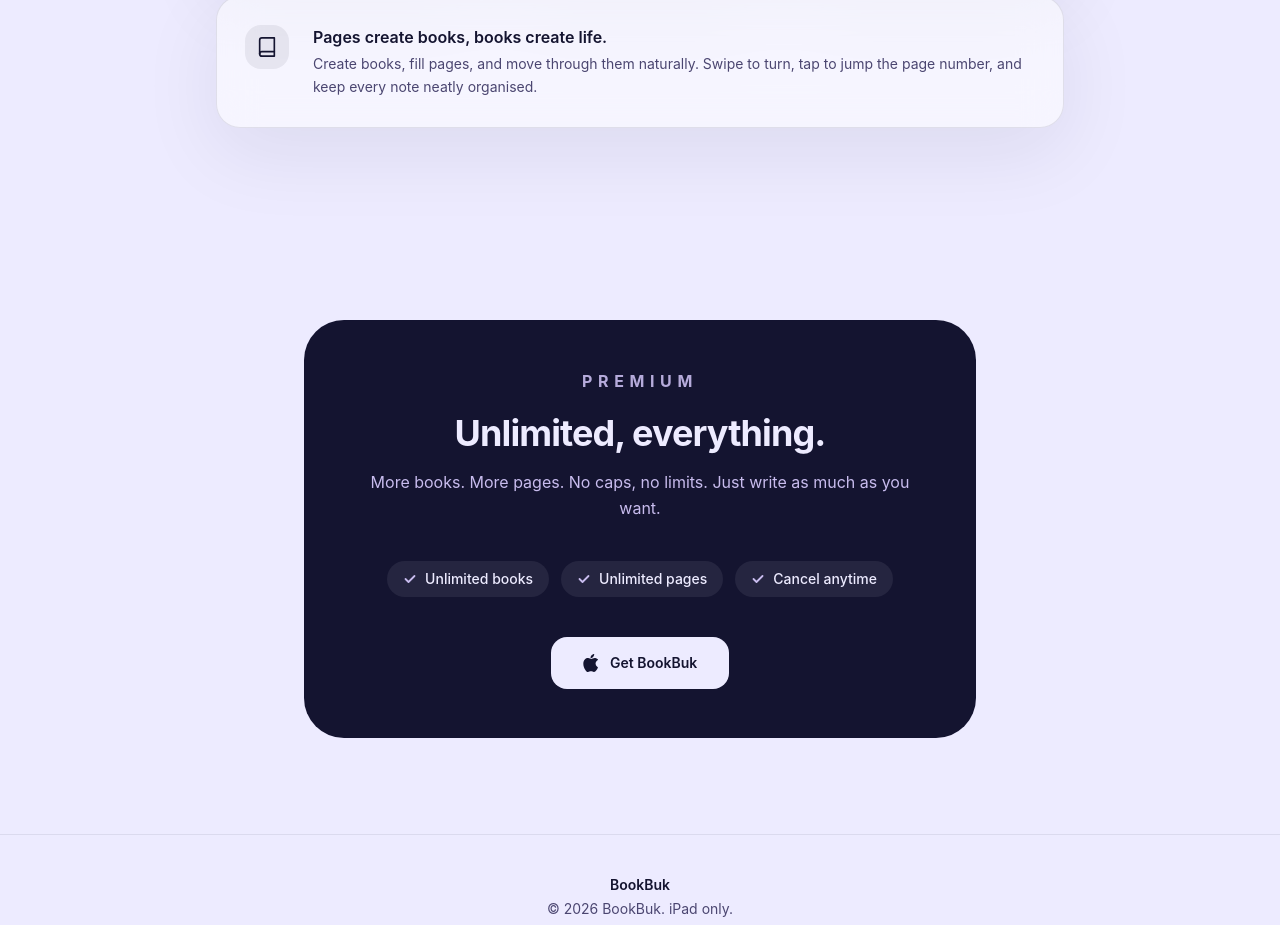
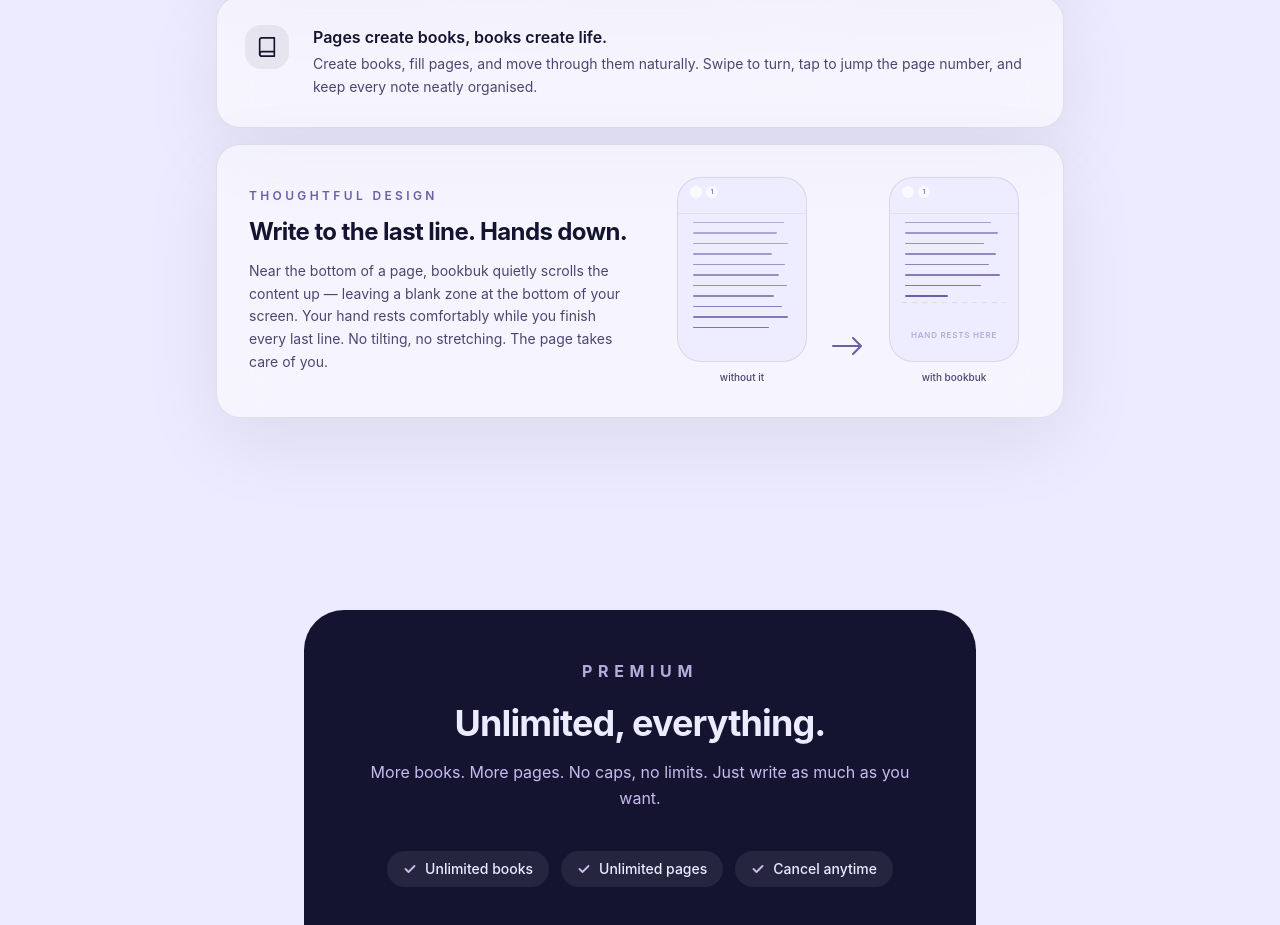
Before and after one commit to thdf65r6qq-glitch/bookbuk-web, a Next.js app: page / in a window 1280 px wide. Shown: the part 1918-2843 px from the top of the page. Built offline with nearby package versions, Linux system fonts and the light colour scheme.

Commit message:
Add scroll comfort feature highlight card

```diff
--- a/app/page.tsx
+++ b/app/page.tsx
@@ -88,6 +88,107 @@ const PagePreview = ({ pageNumber }: { pageNumber: number }) => (
     </div>
 
     <div className="pb-1.5 relative z-10" />
+  </div>
+);
+
+const ScrollComfortPreview = () => (
+  <div className="glass rounded-3xl p-7 sm:p-8 mt-4">
+    <div className="flex flex-col lg:flex-row gap-8 lg:items-center">
+      <div className="lg:max-w-sm">
+        <p
+          className="text-xs font-semibold uppercase tracking-[0.28em] mb-3"
+          style={{ color: "var(--color-accent)" }}
+        >
+          Thoughtful Design
+        </p>
+        <h3 className="text-2xl font-bold tracking-tight mb-3" style={{ color: "var(--color-ink)" }}>
+          Write to the last line. Hands down.
+        </h3>
+        <p className="text-sm leading-relaxed" style={{ color: "var(--color-ink-secondary)" }}>
+          Near the bottom of a page, bookbuk quietly scrolls the content up — leaving a blank zone at the bottom of your screen. Your hand rests comfortably while you finish every last line. No tilting, no stretching. The page takes care of you.
+        </p>
+      </div>
+
+      <div className="flex-1 flex items-center justify-center min-w-0">
+        <div className="flex items-end gap-6">
+          {/* Page mock — before: cramped */}
+          <div className="flex flex-col items-center gap-2">
+            <div
+              className="rounded-[1.5rem] relative overflow-hidden"
+              style={{
+                width: 130,
+                height: 185,
+                backgroundColor: "var(--preview-page-bg)",
+                border: "1px solid var(--preview-page-border)",
+              }}
+            >
+              <div className="absolute inset-x-0 top-0 h-9 z-10" style={{ borderBottom: "1px solid var(--preview-toolbar-border)" }} />
+              <div className="absolute top-2 left-3 flex gap-1 z-10">
+                <div className="w-3 h-3 rounded-full" style={{ background: "var(--preview-dot-strong)" }} />
+                <div className="w-3 h-3 rounded-full flex items-center justify-center text-[6px] font-semibold" style={{ background: "var(--preview-dot-strong)", color: "var(--preview-number-ink)" }}>1</div>
+              </div>
+              <div className="absolute left-[12%] right-[12%] flex flex-col gap-[9px]" style={{ top: "44px" }}>
+                {["93%", "86%", "97%", "81%", "94%", "88%", "96%", "83%", "91%", "97%", "78%"].map((w, i) => (
+                  <div key={i} className="h-[1.5px] rounded-full" style={{ width: w, backgroundColor: "var(--color-accent)", opacity: 0.45 + i * 0.04 }} />
+                ))}
+              </div>
+            </div>
+            <span className="text-[10px] font-medium" style={{ color: "var(--color-ink-secondary)" }}>without it</span>
+          </div>
+
+          {/* Arrow */}
+          <div className="flex flex-col items-center gap-1.5 pb-7">
+            <svg width="34" height="22" viewBox="0 0 34 22" fill="none">
+              <path d="M2 11H30M22 3L30 11L22 19" stroke="var(--color-accent)" strokeWidth="2" strokeLinecap="round" strokeLinejoin="round" />
+            </svg>
+          </div>
+
+          {/* Page mock — after: comfortable, scrolled up */}
+          <div className="flex flex-col items-center gap-2">
+            <div
+              className="rounded-[1.5rem] relative overflow-hidden"
+              style={{
+                width: 130,
+                height: 185,
+                backgroundColor: "var(--preview-page-bg)",
+                border: "1px solid var(--preview-page-border)",
+              }}
+            >
+              <div className="absolute inset-x-0 top-0 h-9 z-10" style={{ borderBottom: "1px solid var(--preview-toolbar-border)" }} />
+              <div className="absolute top-2 left-3 flex gap-1 z-10">
+                <div className="w-3 h-3 rounded-full" style={{ background: "var(--preview-dot-strong)" }} />
+                <div className="w-3 h-3 rounded-full flex items-center justify-center text-[6px] font-semibold" style={{ background: "var(--preview-dot-strong)", color: "var(--preview-number-ink)" }}>1</div>
+              </div>
+              {/* Scrolled-up content */}
+              <div className="absolute left-[12%] right-[12%] flex flex-col gap-[9px]" style={{ top: "44px" }}>
+                {["88%", "95%", "81%", "93%", "86%", "97%", "78%"].map((w, i) => (
+                  <div key={i} className="h-[1.5px] rounded-full" style={{ width: w, backgroundColor: "var(--color-accent)", opacity: 0.55 + i * 0.05 }} />
+                ))}
+                {/* Active last line being written */}
+                <div className="h-[1.5px] rounded-full" style={{ width: "44%", backgroundColor: "var(--color-accent)" }} />
+              </div>
+              {/* Blank rest zone */}
+              <div
+                className="absolute inset-x-0 bottom-0 rounded-b-[1.5rem] z-10 flex flex-col items-center justify-center gap-1"
+                style={{ height: "32%" }}
+              >
+                <div
+                  className="absolute inset-x-3 top-0"
+                  style={{
+                    height: "1px",
+                    backgroundImage: "repeating-linear-gradient(to right, var(--preview-rule-line) 0 5px, transparent 5px 10px)",
+                  }}
+                />
+                <span className="text-[8px] font-semibold uppercase tracking-widest mt-2" style={{ color: "var(--color-accent)", opacity: 0.45 }}>
+                  hand rests here
+                </span>
+              </div>
+            </div>
+            <span className="text-[10px] font-medium" style={{ color: "var(--color-ink-secondary)" }}>with bookbuk</span>
+          </div>
+        </div>
+      </div>
+    </div>
   </div>
 );
 
@@ -423,6 +524,8 @@ export default function Home() {
             </p>
           </div>
         </div>
+
+        <ScrollComfortPreview />
       </section>
 
       <section className="px-6 py-24">
```
